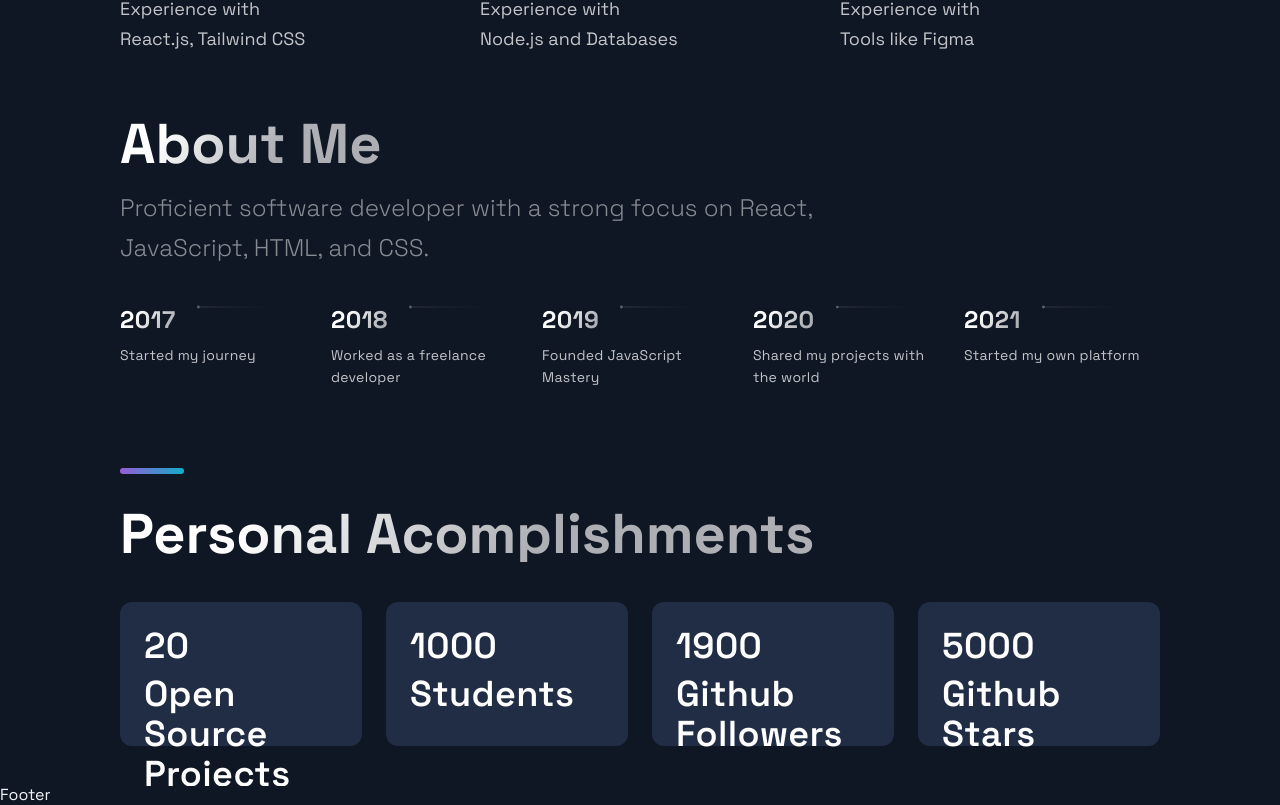
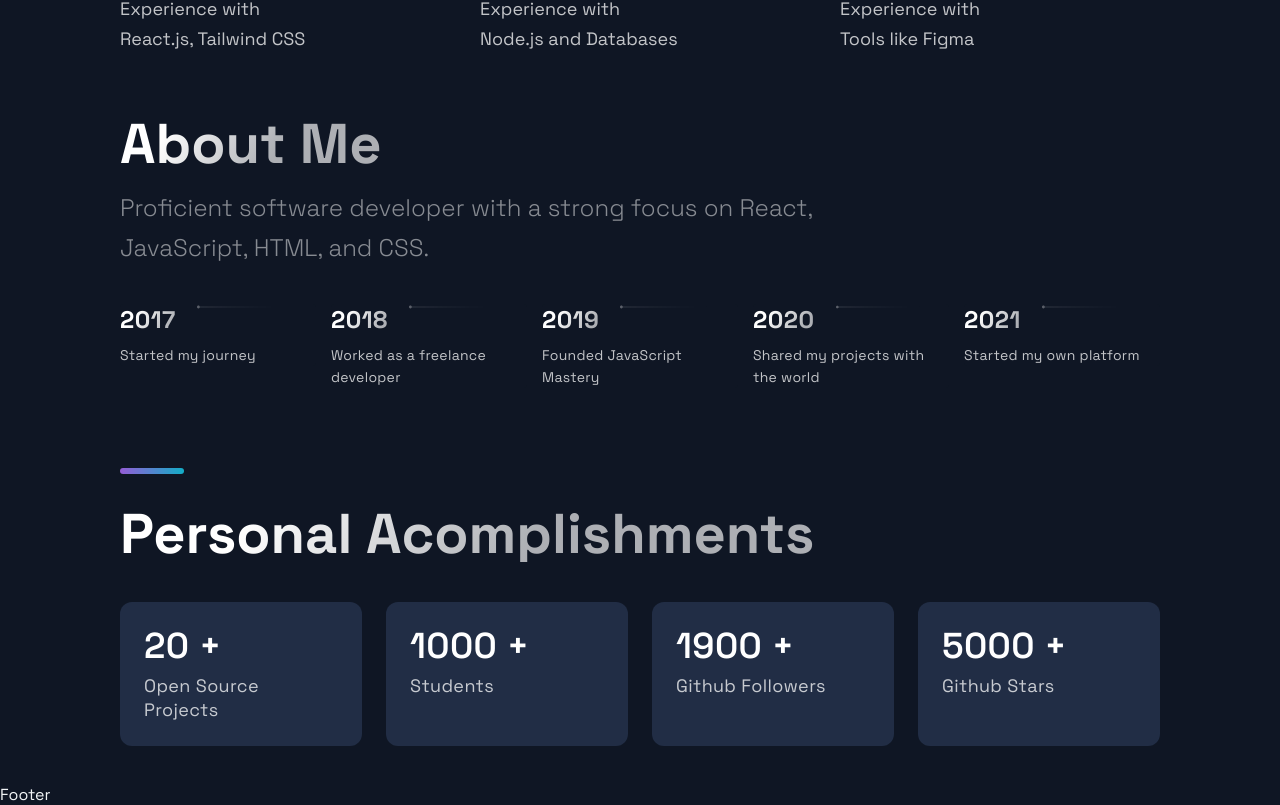
Before and after one commit to Nyakamba/portfolio_website, a Next.js app: page / in a window 1280 px wide. Shown: the part 2611-3416 px from the top of the page. Built offline with nearby package versions, Linux system fonts and the light colour scheme.

Commit message:
Accomplishments.js

```diff
--- a/src/components/Acomplishments/Acomplishments.js
+++ b/src/components/Acomplishments/Acomplishments.js
@@ -14,8 +14,8 @@
     <Boxes>
       {data.map((card, index) => (
         <Box key={index}>
-          <BoxNum>{card.number} </BoxNum>
-          <BoxNum>{card.text} </BoxNum>
+          <BoxNum>{card.number} +</BoxNum>
+          <BoxText>{card.text} </BoxText>
         </Box>
       ))}
     </Boxes>
```
